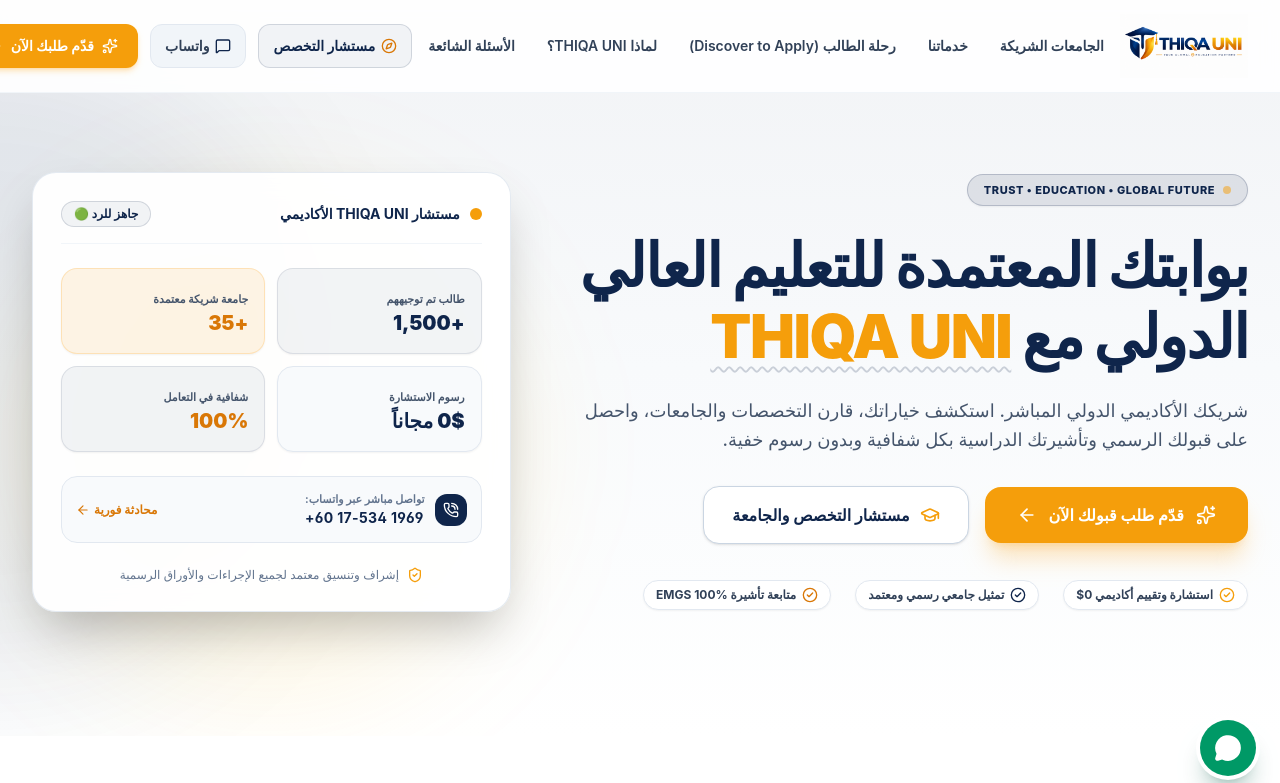
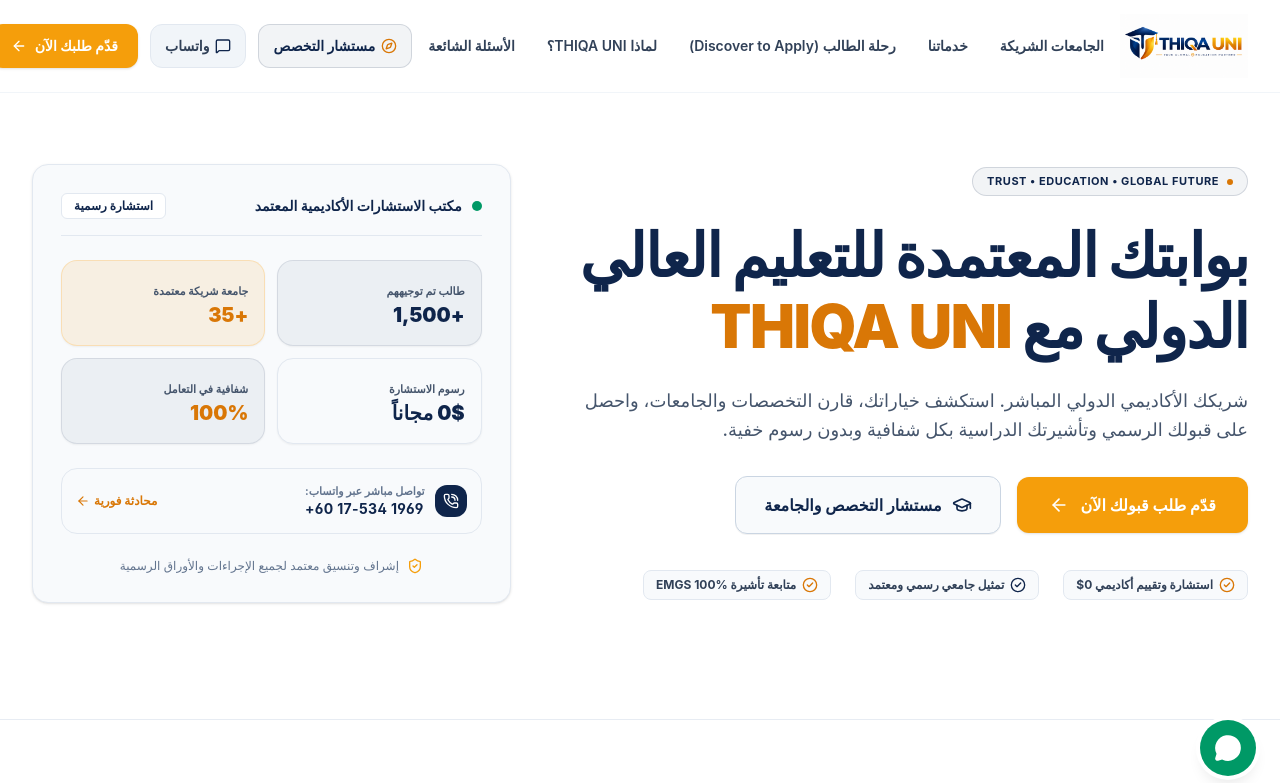
Before and after one commit to TAWFIG610/JOUDA, a React (Vite) app: page / in a window 1280 px wide. Shown: the top 783 px of the page. Built offline with nearby package versions, Linux system fonts and the light colour scheme.

Commit message:
refactor: eliminate AI tropes sparkles and glow blobs for human academic design

```diff
--- a/src/components/Hero.tsx
+++ b/src/components/Hero.tsx
@@ -6,7 +6,6 @@
   ShieldCheck,
   PhoneCall,
   GraduationCap,
-  Sparkles,
 } from "lucide-react";
 
 interface HeroProps {
@@ -23,26 +22,22 @@
   return (
     <section
       id="hero"
-      className="relative min-h-[92vh] flex items-center pt-28 pb-16 sm:pt-36 sm:pb-24 overflow-hidden bg-gradient-to-b from-[#0F254B]/5 via-[#F8FAFC] to-white"
+      className="relative min-h-[90vh] flex items-center pt-28 pb-16 sm:pt-36 sm:pb-24 bg-white border-b border-slate-200/80"
     >
-      {/* Background ambient lighting - Navy & Gold luxury glow */}
-      <div className="absolute top-12 start-1/2 -translate-x-1/2 w-[350px] h-[350px] sm:w-[650px] sm:h-[650px] bg-[#0F254B]/8 rounded-full blur-3xl pointer-events-none" />
-      <div className="absolute bottom-10 end-4 w-[280px] h-[280px] sm:w-[500px] sm:h-[500px] bg-amber-400/10 rounded-full blur-3xl pointer-events-none" />
-
       <div className="max-w-7xl mx-auto px-4 sm:px-6 lg:px-8 relative z-10 w-full">
         <div className="grid grid-cols-1 lg:grid-cols-12 gap-8 lg:gap-12 items-center">
           {/* Main Copywriting Column */}
           <div className="lg:col-span-7 space-y-6 text-center lg:text-start">
             {/* Top Pill Badge */}
-            <div className="inline-flex items-center gap-2 px-4 py-2 rounded-full bg-[#0F254B]/10 border border-[#0F254B]/20 text-[#0F254B] text-xs font-bold shadow-xs">
-              <span className="w-2 h-2 rounded-full bg-[#F59E0B] animate-pulse" />
-              <span className="tracking-wider uppercase font-sans text-[11px] font-extrabold text-[#0F254B]">{BRAND_MOTTO}</span>
+            <div className="inline-flex items-center gap-2 px-3.5 py-1.5 rounded-full bg-[#0F254B]/5 border border-[#0F254B]/15 text-[#0F254B] text-xs font-bold">
+              <span className="w-1.5 h-1.5 rounded-full bg-[#D97706]" />
+              <span className="tracking-wider uppercase font-sans text-[11px] font-bold text-[#0F254B]">{BRAND_MOTTO}</span>
             </div>
 
             {/* Main Headline */}
             <h1 className="text-3xl sm:text-4xl md:text-5xl lg:text-6xl font-black text-[#0F254B] leading-[1.18] tracking-tight text-balance">
               بوابتك المعتمدة للتعليم العالي الدولي مع{" "}
-              <span className="text-[#F59E0B] underline decoration-[#0F254B]/20 decoration-wavy decoration-2 underline-offset-8">
+              <span className="text-[#D97706]">
                 THIQA UNI
               </span>
             </h1>
@@ -57,55 +52,51 @@
             <div className="flex flex-col sm:flex-row items-center justify-center lg:justify-start gap-4 pt-2">
               <button
                 onClick={() => onOpenLeadModal("hero_primary")}
-                className="w-full sm:w-auto flex items-center justify-center gap-3 px-8 py-4 min-h-[48px] rounded-2xl text-base font-bold bg-[#F59E0B] hover:bg-[#D97706] text-white shadow-xl shadow-amber-500/25 hover:shadow-2xl hover:shadow-amber-500/35 hover:-translate-y-0.5 transition-all duration-200 cursor-pointer focus-visible:ring-2 focus-visible:ring-[#0F254B] focus-visible:ring-offset-2"
+                className="w-full sm:w-auto flex items-center justify-center gap-3 px-8 py-4 min-h-[48px] rounded-xl text-base font-bold bg-[#F59E0B] hover:bg-[#D97706] text-white shadow-sm hover:shadow-md hover:-translate-y-0.5 transition-all duration-200 cursor-pointer focus-visible:ring-2 focus-visible:ring-[#0F254B] focus-visible:ring-offset-2"
               >
-                <Sparkles className="w-5 h-5 text-white" />
                 <span>قدّم طلب قبولك الآن</span>
                 <ArrowLeft className="w-5 h-5" />
               </button>
 
               <button
                 onClick={onOpenAdvisorModal}
-                className="w-full sm:w-auto flex items-center justify-center gap-2.5 px-7 py-4 min-h-[48px] rounded-2xl text-base font-bold text-[#0F254B] bg-white hover:bg-slate-50 border border-slate-300 shadow-sm hover:shadow-md hover:-translate-y-0.5 transition-all duration-200 cursor-pointer focus-visible:ring-2 focus-visible:ring-[#0F254B] focus-visible:ring-offset-2"
+                className="w-full sm:w-auto flex items-center justify-center gap-2.5 px-7 py-4 min-h-[48px] rounded-xl text-base font-bold text-[#0F254B] bg-[#F8FAFC] hover:bg-slate-100 border border-slate-300 shadow-2xs hover:shadow-sm transition-all duration-200 cursor-pointer focus-visible:ring-2 focus-visible:ring-[#0F254B] focus-visible:ring-offset-2"
               >
-                <GraduationCap className="w-5 h-5 text-[#F59E0B]" />
+                <GraduationCap className="w-5 h-5 text-[#0F254B]" />
                 <span>مستشار التخصص والجامعة</span>
               </button>
             </div>
 
             {/* Trust highlights with refined styling */}
             <div className="pt-3 flex flex-wrap items-center justify-center lg:justify-start gap-x-6 gap-y-2.5 text-xs text-slate-700 font-bold">
-              <div className="inline-flex items-center gap-1.5 bg-white px-3 py-1.5 rounded-full border border-slate-200 shadow-xs">
-                <CheckCircle2 className="w-4 h-4 text-[#F59E0B]" />
+              <div className="inline-flex items-center gap-1.5 bg-[#F8FAFC] px-3 py-1.5 rounded-lg border border-slate-200">
+                <CheckCircle2 className="w-4 h-4 text-[#D97706]" />
                 <span>استشارة وتقييم أكاديمي 0$</span>
               </div>
-              <div className="inline-flex items-center gap-1.5 bg-white px-3 py-1.5 rounded-full border border-slate-200 shadow-xs">
+              <div className="inline-flex items-center gap-1.5 bg-[#F8FAFC] px-3 py-1.5 rounded-lg border border-slate-200">
                 <CheckCircle2 className="w-4 h-4 text-[#0F254B]" />
                 <span>تمثيل جامعي رسمي ومعتمد</span>
               </div>
-              <div className="inline-flex items-center gap-1.5 bg-white px-3 py-1.5 rounded-full border border-slate-200 shadow-xs">
+              <div className="inline-flex items-center gap-1.5 bg-[#F8FAFC] px-3 py-1.5 rounded-lg border border-slate-200">
                 <CheckCircle2 className="w-4 h-4 text-[#D97706]" />
                 <span>متابعة تأشيرة EMGS 100%</span>
               </div>
             </div>
           </div>
 
-          {/* Interactive Hero Visual / Advisor Card */}
+          {/* Institutional Advisor Card */}
           <div className="lg:col-span-5 relative">
-            <div className="relative rounded-3xl bg-white/95 backdrop-blur-md border border-slate-200/90 p-5 sm:p-7 shadow-2xl space-y-6">
+            <div className="rounded-2xl bg-[#F8FAFC] border border-slate-200 p-5 sm:p-7 shadow-sm space-y-6">
               {/* Card Header with Status */}
-              <div className="flex items-center justify-between pb-4 border-b border-slate-100">
+              <div className="flex items-center justify-between pb-4 border-b border-slate-200">
                 <div className="flex items-center gap-2.5">
-                  <div className="relative flex h-3 w-3">
-                    <span className="animate-ping absolute inline-flex h-full w-full rounded-full bg-amber-400 opacity-75"></span>
-                    <span className="relative inline-flex rounded-full h-3 w-3 bg-[#F59E0B]"></span>
-                  </div>
+                  <span className="w-2.5 h-2.5 rounded-full bg-emerald-600"></span>
                   <span className="text-xs sm:text-sm font-bold text-[#0F254B]">
-                    مستشار THIQA UNI الأكاديمي
+                    مكتب الاستشارات الأكاديمية المعتمد
                   </span>
                 </div>
-                <span className="text-xs font-bold px-3 py-1 rounded-full bg-[#0F254B]/5 text-[#0F254B] border border-[#0F254B]/15">
-                  جاهز للرد 🟢
+                <span className="text-xs font-bold px-3 py-1 rounded-md bg-white text-[#0F254B] border border-slate-200">
+                  استشارة رسمية
                 </span>
               </div>
 
--- a/src/components/Navbar.tsx
+++ b/src/components/Navbar.tsx
@@ -1,6 +1,6 @@
 import React, { useState, useEffect } from "react";
 import { NAV_LINKS, WHATSAPP_BASE_URL, BRAND_NAME_EN, BRAND_TAGLINE } from "../data/thiqaData";
-import { Menu, X, ArrowLeft, Compass, MessageSquare, Sparkles } from "lucide-react";
+import { Menu, X, ArrowLeft, Compass, MessageSquare } from "lucide-react";
 
 interface NavbarProps {
   onOpenLeadModal: (source?: string) => void;
@@ -80,9 +80,8 @@
 
             <button
               onClick={() => onOpenLeadModal("navbar_primary")}
-              className="flex items-center gap-2 px-5 py-2.5 min-h-[44px] rounded-xl text-xs sm:text-sm font-bold bg-[#F59E0B] hover:bg-[#D97706] text-white shadow-md shadow-amber-500/25 hover:-translate-y-0.5 transition-all cursor-pointer focus-visible:outline-none focus-visible:ring-2 focus-visible:ring-[#0F254B] focus-visible:ring-offset-2 whitespace-nowrap"
+              className="flex items-center gap-2 px-5 py-2.5 min-h-[44px] rounded-xl text-xs sm:text-sm font-bold bg-[#F59E0B] hover:bg-[#D97706] text-white shadow-sm hover:shadow-md hover:-translate-y-0.5 transition-all cursor-pointer focus-visible:outline-none focus-visible:ring-2 focus-visible:ring-[#0F254B] focus-visible:ring-offset-2 whitespace-nowrap"
             >
-              <Sparkles className="w-4 h-4" />
               <span>قدّم طلبك الآن</span>
               <ArrowLeft className="w-4 h-4" />
             </button>
--- a/src/components/StudentJourneyVisual.tsx
+++ b/src/components/StudentJourneyVisual.tsx
@@ -1,6 +1,6 @@
 import React, { useState } from "react";
 import { DISCOVER_TO_APPLY_STEPS } from "../data/thiqaData";
-import { ArrowLeft, CheckCircle2, Compass, Sparkles, ShieldCheck, FileCheck, PlaneTakeoff, Search } from "lucide-react";
+import { ArrowLeft, CheckCircle2, Compass, ShieldCheck, FileCheck, PlaneTakeoff, Search } from "lucide-react";
 
 interface StudentJourneyVisualProps {
   onOpenLeadModal: (source?: string) => void;
@@ -88,8 +88,8 @@
         <div className="rounded-3xl bg-[#F8FAFC] border border-slate-200 p-6 sm:p-10 shadow-sm relative overflow-hidden">
           <div className="flex flex-col md:flex-row items-center justify-between gap-8">
             <div className="space-y-4 max-w-2xl text-center md:text-start">
-              <div className="inline-flex items-center gap-2 px-3.5 py-1 rounded-full bg-[#0F254B]/10 text-[#0F254B] text-xs font-bold">
-                <Sparkles className="w-4 h-4 text-[#F59E0B]" />
+              <div className="inline-flex items-center gap-2 px-3 py-1 rounded-md bg-[#0F254B]/5 border border-[#0F254B]/10 text-[#0F254B] text-xs font-bold">
+                <CheckCircle2 className="w-3.5 h-3.5 text-[#D97706]" />
                 <span>المرحلة {DISCOVER_TO_APPLY_STEPS[activeStep].number}: {DISCOVER_TO_APPLY_STEPS[activeStep].phase}</span>
               </div>
 
--- a/src/components/UniversitiesSection.tsx
+++ b/src/components/UniversitiesSection.tsx
@@ -21,9 +21,6 @@
       id="universities"
       className="py-14 sm:py-20 lg:py-24 bg-[#F8FAFC] relative overflow-hidden border-y border-slate-200/80"
     >
-      {/* Ambient background glows */}
-      <div className="absolute top-1/2 start-10 -translate-y-1/2 w-80 h-80 bg-[#0F254B]/5 rounded-full blur-3xl pointer-events-none" />
-      <div className="absolute top-1/2 end-10 -translate-y-1/2 w-80 h-80 bg-amber-400/5 rounded-full blur-3xl pointer-events-none" />
 
       <div className="max-w-7xl mx-auto px-4 sm:px-6 lg:px-8 relative z-10 mb-8 sm:mb-12">
         {/* Section Header */}
--- a/src/components/WhatsAppFloatingButton.tsx
+++ b/src/components/WhatsAppFloatingButton.tsx
@@ -11,8 +11,7 @@
   return (
     <div className="fixed bottom-4 start-4 sm:bottom-6 sm:start-6 z-40 group">
       {/* Tooltip */}
-      <div className="absolute bottom-full start-0 mb-2.5 hidden sm:group-hover:flex items-center gap-2 whitespace-nowrap px-3.5 py-2 rounded-xl bg-[#0F254B] text-white text-xs font-bold shadow-2xl border border-white/10 animate-in fade-in slide-in-from-bottom-1">
-        <span className="w-2 h-2 rounded-full bg-[#F59E0B] animate-pulse" />
+      <div className="absolute bottom-full start-0 mb-2.5 hidden sm:group-hover:flex items-center gap-2 whitespace-nowrap px-3.5 py-2 rounded-xl bg-[#0F254B] text-white text-xs font-bold shadow-xl border border-white/10 animate-in fade-in slide-in-from-bottom-1">
         <span>مستشار {BRAND_NAME_EN} المباشر:</span>
         <span className="font-sans text-[#F59E0B]" dir="ltr">
           {WHATSAPP_DISPLAY}
@@ -25,9 +24,8 @@
         target="_blank"
         rel="noopener noreferrer"
         aria-label="تواصل مع مستشار THIQA UNI عبر واتساب"
-        className="relative flex items-center justify-center w-14 h-14 rounded-full bg-emerald-600 hover:bg-emerald-700 text-white shadow-xl shadow-emerald-900/30 hover:scale-110 active:scale-95 transition-all duration-200 focus:outline-none focus-visible:ring-2 focus-visible:ring-[#0F254B] focus-visible:ring-offset-2 cursor-pointer ring-4 ring-white"
+        className="relative flex items-center justify-center w-14 h-14 rounded-full bg-emerald-600 hover:bg-emerald-700 text-white shadow-lg hover:shadow-xl hover:scale-105 active:scale-95 transition-all duration-200 focus:outline-none focus-visible:ring-2 focus-visible:ring-[#0F254B] focus-visible:ring-offset-2 cursor-pointer ring-4 ring-white"
       >
-        <span className="absolute inset-0 rounded-full bg-emerald-500 animate-ping opacity-25 pointer-events-none" />
         <MessageCircle className="w-7 h-7 fill-current" />
       </a>
     </div>
```
Also changed, not shown: src/components/FinalCTA.tsx (+5 -12 lines), src/components/PathwayAdvisorModal.tsx (+6 -6 lines), src/index.css (+0 -36 lines).
